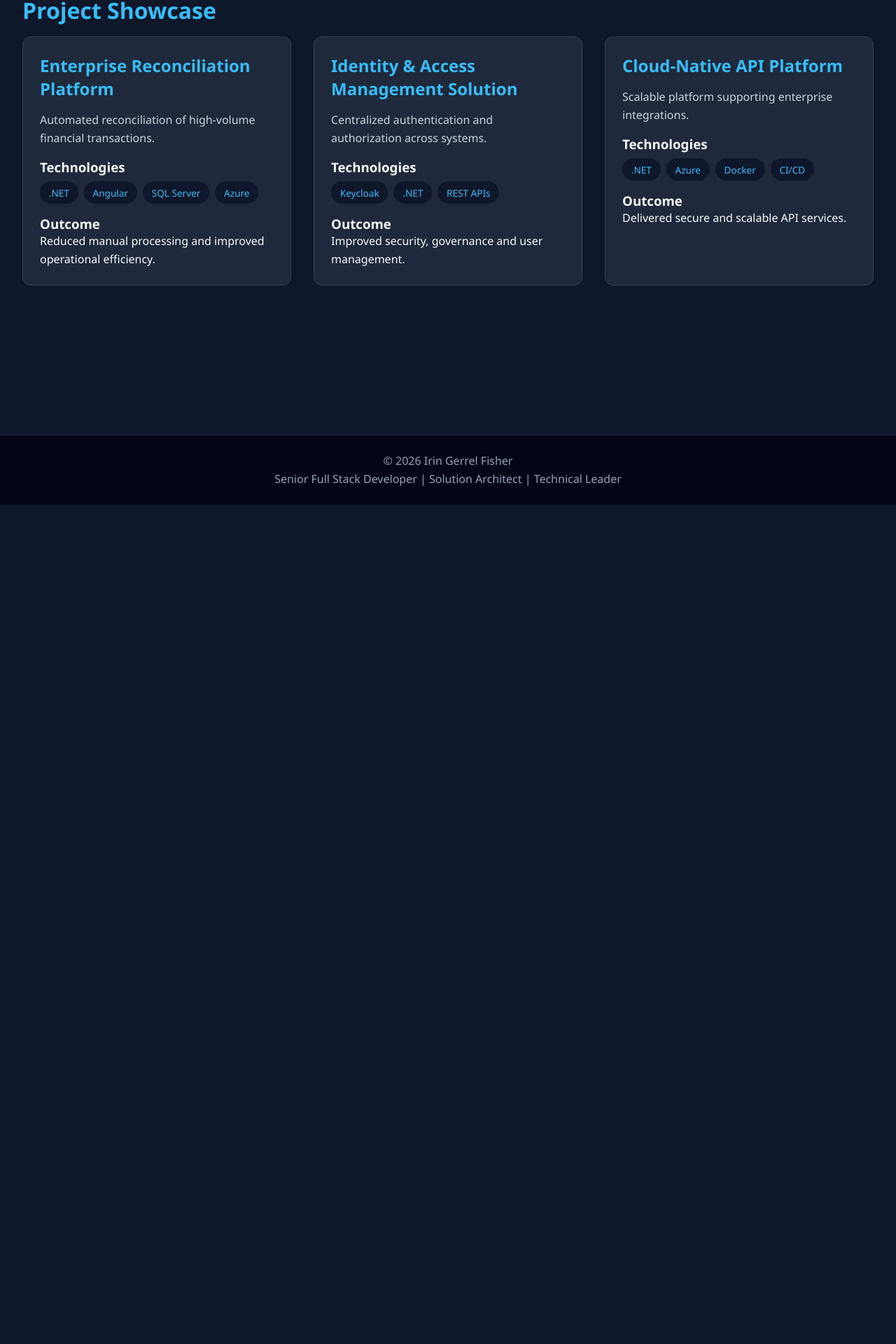
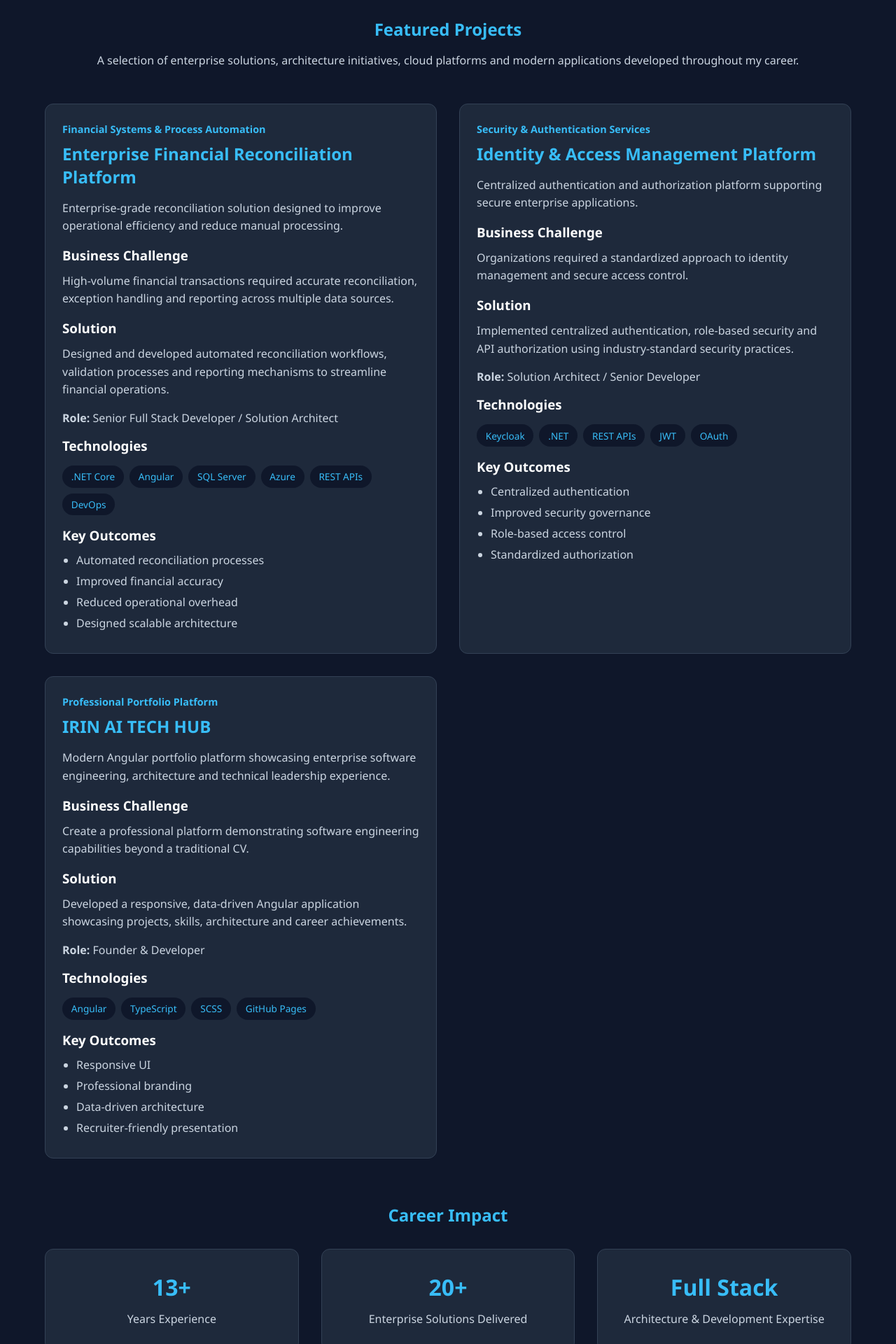
Before and after one commit to IrinFisher001/irin-ai-tech-hub, an Angular app: page /projects in a window 1280 px wide. Shown: the part 99-2019 px from the top of the page at 70% size. Before the commit the page ends 820 px from the top, so only its background shows below. Built offline with nearby package versions, Linux system fonts and the light colour scheme.

Commit message:
Update portfolio content and project showcase

```diff
--- a/src/app/data/featured-projects.ts
+++ b/src/app/data/featured-projects.ts
@@ -3,21 +3,38 @@ export interface FeaturedProject {
   title: string;
   subtitle: string;
   description: string;
+
+  businessChallenge: string;
+  solution: string;
+
   role: string;
   technologies: string[];
   achievements: string[];
+
+  architectureRoute?: string;
+
   github?: string;
-  image: string;
+  image?: string;
 }
 
 export const FEATURED_PROJECTS: FeaturedProject[] = [
   {
   id: 1,
-    title: 'Enterprise Banking Reconciliation Platform',
-    subtitle: 'Financial Systems & Automation',
+  title: 'Enterprise Financial Reconciliation Platform',
+  subtitle: 'Financial Systems & Process Automation',
+
   description:
-      'Designed and developed enterprise-grade reconciliation solutions integrating banking, payment and accounting platforms.',
-    role: 'Senior Full Stack Developer / Solution Architect',
+    'Enterprise-grade reconciliation solution designed to improve operational efficiency and reduce manual processing.',
+
+  businessChallenge:
+    'High-volume financial transactions required accurate reconciliation, exception handling and reporting across multiple data sources.',
+
+  solution:
+    'Designed and developed automated reconciliation workflows, validation processes and reporting mechanisms to streamline financial operations.',
+
+  role:
+    'Senior Full Stack Developer / Solution Architect',
+
   technologies: [
     '.NET Core',
     'Angular',
@@ -26,55 +43,81 @@ export const FEATURED_PROJECTS: FeaturedProject[] = [
     'REST APIs',
     'DevOps'
   ],
+
   achievements: [
     'Automated reconciliation processes',
     'Improved financial accuracy',
     'Reduced operational overhead',
     'Designed scalable architecture'
   ],
-    image: 'assets/images/project-placeholder.jpg'
+
+  architectureRoute: '/architecture'
 },
   {
   id: 2,
+  title: 'Identity & Access Management Platform',
+  subtitle: 'Security & Authentication Services',
+
+  description:
+    'Centralized authentication and authorization platform supporting secure enterprise applications.',
+
+  businessChallenge:
+    'Organizations required a standardized approach to identity management and secure access control.',
+
+  solution:
+    'Implemented centralized authentication, role-based security and API authorization using industry-standard security practices.',
+
+  role:
+    'Solution Architect / Senior Developer',
+
+  technologies: [
+    'Keycloak',
+    '.NET',
+    'REST APIs',
+    'JWT',
+    'OAuth'
+  ],
+
+  achievements: [
+    'Centralized authentication',
+    'Improved security governance',
+    'Role-based access control',
+    'Standardized authorization'
+  ],
+
+  architectureRoute: '/architecture'
+},
+  {
+  id: 3,
   title: 'IRIN AI TECH HUB',
   subtitle: 'Professional Portfolio Platform',
+
   description:
-      'Modern Angular-based portfolio demonstrating software engineering, architecture, cloud, DevOps and AI capabilities.',
-    role: 'Founder & Developer',
+    'Modern Angular portfolio platform showcasing enterprise software engineering, architecture and technical leadership experience.',
+
+  businessChallenge:
+    'Create a professional platform demonstrating software engineering capabilities beyond a traditional CV.',
+
+  solution:
+    'Developed a responsive, data-driven Angular application showcasing projects, skills, architecture and career achievements.',
+
+  role:
+    'Founder & Developer',
+
   technologies: [
     'Angular',
     'TypeScript',
     'SCSS',
     'GitHub Pages'
   ],
+
   achievements: [
     'Responsive UI',
+    'Professional branding',
     'Data-driven architecture',
-      'Portfolio automation',
-      'Professional branding'
+    'Recruiter-friendly presentation'
   ],
-    image: 'assets/images/project-placeholder.jpg'
-  },
-  {
-    id: 3,
-    title: 'Enterprise API Platform',
-    subtitle: 'Cloud Native Services',
-    description:
-      'Designed scalable API-driven enterprise solutions using modern architecture and DevOps practices.',
-    role: 'Solution Architect',
-    technologies: [
-      '.NET',
-      'Docker',
-      'Kubernetes',
-      'Azure DevOps',
-      'CI/CD'
-    ],
-    achievements: [
-      'Microservice architecture',
-      'Automated deployments',
-      'Containerized services',
-      'Cloud-ready solutions'
-    ],
-    image: 'assets/images/project-placeholder.jpg'
+
+  architectureRoute: '/architecture'
 }
 ];
--- a/src/app/pages/about/about.html
+++ b/src/app/pages/about/about.html
@@ -1,10 +1,80 @@
+<section class="about-section">
+
+  <div class="about-header">
+
     <h1>About Me</h1>
 
+    <p class="intro">
+      Senior Full Stack Developer, Solution Architect and Technical Leader
+      with over 13 years of experience delivering enterprise-grade software
+      solutions across financial services, enterprise platforms and cloud
+      environments.
+    </p>
+
+  </div>
+
+  <div class="about-grid">
+
+    <div class="about-card">
+
+      <h2>Who I Am</h2>
+
       <p>
-  Senior Full Stack Developer and Solution Architect with over
-  13 years of experience delivering enterprise-grade software
-  across multiple industries.
+        I am passionate about designing scalable solutions, building
+        high-quality software and helping organisations solve complex
+        business challenges through technology.
       </p>
+
+      <p>
+        My experience spans full stack development, solution architecture,
+        cloud technologies, DevOps practices and technical leadership.
+      </p>
+
+    </div>
+
+    <div class="about-card">
+
+      <h2>What I Do</h2>
+
+      <ul>
+        <li>Enterprise Solution Architecture</li>
+        <li>Full Stack Software Development</li>
+        <li>Cloud & DevOps Engineering</li>
+        <li>API Design & Integration</li>
+        <li>Technical Leadership & Mentoring</li>
+      </ul>
+
+    </div>
+
+  </div>
+
+  <div class="highlights-grid">
+
+    <div class="highlight-card">
+      <h3>13+</h3>
+      <p>Years Experience</p>
+    </div>
+
+    <div class="highlight-card">
+      <h3>20+</h3>
+      <p>Enterprise Solutions</p>
+    </div>
+
+    <div class="highlight-card">
+      <h3>Full Stack</h3>
+      <p>Backend to Frontend Expertise</p>
+    </div>
+
+    <div class="highlight-card">
+      <h3>Leadership</h3>
+      <p>Mentoring & Team Development</p>
+    </div>
+
+  </div>
+
+  <section class="career-journey">
+
+    <h2>Career Journey</h2>
 
     <div class="timeline">
 
@@ -25,7 +95,11 @@
 
       <div class="timeline-item">
         <h3>2024 - Present</h3>
-    <p>Solution Architect / Senior Full Stack Engineer</p>
+        <p>Solution Architect & Senior Full Stack Engineer</p>
       </div>
 
     </div>
+
+  </section>
+
+</section>
--- a/src/app/pages/projects/projects.html
+++ b/src/app/pages/projects/projects.html
@@ -1,79 +1,100 @@
-<h1>Project Showcase</h1>
+<section class="projects-section">
+
+  <div class="page-header">
+    <h1>Featured Projects</h1>
+
+    <p>
+      A selection of enterprise solutions, architecture initiatives,
+      cloud platforms and modern applications developed throughout my career.
+    </p>
+  </div>
 
   <div class="projects-grid">
 
+    @for(project of projects; track project.id){
+
       <div class="project-card">
 
-    <h2>Enterprise Reconciliation Platform</h2>
+        <span class="project-subtitle">
+          {{ project.subtitle }}
+        </span>
 
-    <p class="problem">
-      Automated reconciliation of high-volume financial transactions.
+        <h2>{{ project.title }}</h2>
+
+        <p>
+          {{ project.description }}
         </p>
+
+        <h3>Business Challenge</h3>
+
+        <p>
+          {{ project.businessChallenge }}
+        </p>
+
+        <h3>Solution</h3>
+
+        <p>
+          {{ project.solution }}
+        </p>
+
+        <div class="role">
+          <strong>Role:</strong>
+          {{ project.role }}
+        </div>
 
         <h3>Technologies</h3>
 
         <div class="tags">
-      <span>.NET</span>
-      <span>Angular</span>
-      <span>SQL Server</span>
-      <span>Azure</span>
-    </div>
 
-    <h3>Outcome</h3>
+          @for(tech of project.technologies; track tech){
 
-    <p>
-      Reduced manual processing and improved operational efficiency.
-    </p>
+            <span>{{ tech }}</span>
+
+          }
 
         </div>
 
-  <div class="project-card">
+        <h3>Key Outcomes</h3>
 
-    <h2>Identity & Access Management Solution</h2>
+        <ul>
 
-    <p class="problem">
-      Centralized authentication and authorization across systems.
-    </p>
+          @for(item of project.achievements; track item){
 
-    <h3>Technologies</h3>
+            <li>{{ item }}</li>
 
-    <div class="tags">
-      <span>Keycloak</span>
-      <span>.NET</span>
-      <span>REST APIs</span>
-    </div>
+          }
 
-    <h3>Outcome</h3>
-
-    <p>
-      Improved security, governance and user management.
-    </p>
+        </ul>
 
       </div>
 
-  <div class="project-card">
-
-    <h2>Cloud-Native API Platform</h2>
-
-    <p class="problem">
-      Scalable platform supporting enterprise integrations.
-    </p>
-
-    <h3>Technologies</h3>
-
-    <div class="tags">
-      <span>.NET</span>
-      <span>Azure</span>
-      <span>Docker</span>
-      <span>CI/CD</span>
-    </div>
-
-    <h3>Outcome</h3>
-
-    <p>
-      Delivered secure and scalable API services.
-    </p>
+    }
 
   </div>
 
+  <section class="impact-section">
+
+    <h2>Career Impact</h2>
+
+    <div class="impact-grid">
+
+      <div class="impact-card">
+        <h3>13+</h3>
+        <p>Years Experience</p>
       </div>
+
+      <div class="impact-card">
+        <h3>20+</h3>
+        <p>Enterprise Solutions Delivered</p>
+      </div>
+
+      <div class="impact-card">
+        <h3>Full Stack</h3>
+        <p>Architecture & Development Expertise</p>
+      </div>
+
+    </div>
+
+  </section>
+
+</section>
--- a/src/app/pages/projects/projects.scss
+++ b/src/app/pages/projects/projects.scss
@@ -1,7 +1,25 @@
+.projects-section {
+  padding: 2rem;
+}
+
+.page-header {
+  text-align: center;
+  margin-bottom: 3rem;
+}
+
+.page-header h1 {
+  color: #38bdf8;
+  margin-bottom: 1rem;
+}
+
+.page-header p {
+  color: #cbd5e1;
+}
+
 .projects-grid {
   display: grid;
   gap: 2rem;
-  grid-template-columns: repeat(auto-fit, minmax(350px, 1fr));
+  grid-template-columns: repeat(auto-fit, minmax(400px, 1fr));
 }
 
 .project-card {
@@ -9,7 +27,6 @@
   border: 1px solid #334155;
   border-radius: 12px;
   padding: 1.5rem;
-
   transition: 0.3s ease;
 }
 
@@ -18,13 +35,24 @@
   border-color: #38bdf8;
 }
 
+.project-subtitle {
+  color: #38bdf8;
+  font-size: 0.9rem;
+  font-weight: 600;
+}
+
 .project-card h2 {
   color: #38bdf8;
+  margin-top: 0.5rem;
   margin-bottom: 1rem;
 }
 
-.problem {
-  margin-bottom: 1rem;
+.project-card p {
+  color: #cbd5e1;
+}
+
+.role {
+  margin: 1rem 0;
   color: #cbd5e1;
 }
 
@@ -32,19 +60,63 @@
   display: flex;
   flex-wrap: wrap;
   gap: 0.5rem;
-
-  margin-top: 0.5rem;
+  margin-top: 1rem;
   margin-bottom: 1rem;
 }
 
 .tags span {
   background: #0f172a;
-
   color: #38bdf8;
-
   padding: 0.4rem 0.8rem;
-
   border-radius: 16px;
-
   font-size: 0.85rem;
 }
+
+.project-card h3 {
+  color: #ffffff;
+  margin-top: 1rem;
+  margin-bottom: 0.75rem;
+}
+
+.project-card ul {
+  padding-left: 1.25rem;
+}
+
+.project-card li {
+  color: #cbd5e1;
+  margin-bottom: 0.5rem;
+}
+
+.impact-section {
+  margin-top: 4rem;
+}
+
+.impact-section h2 {
+  color: #38bdf8;
+  text-align: center;
+  margin-bottom: 2rem;
+}
+
+.impact-grid {
+  display: grid;
+  gap: 2rem;
+  grid-template-columns: repeat(auto-fit, minmax(220px, 1fr));
+}
+
+.impact-card {
+  background: #1e293b;
+  border: 1px solid #334155;
+  border-radius: 12px;
+  padding: 2rem;
+  text-align: center;
+}
+
+.impact-card h3 {
+  color: #38bdf8;
+  font-size: 2rem;
+  margin-bottom: 0.75rem;
+}
+
+.impact-card p {
+  color: #cbd5e1;
+}
--- a/src/app/pages/projects/projects.ts
+++ b/src/app/pages/projects/projects.ts
@@ -1,4 +1,5 @@
 import { Component } from '@angular/core';
+import { FEATURED_PROJECTS } from '../../data/featured-projects';
 
 @Component({
   selector: 'app-projects',
@@ -6,4 +7,6 @@ import { Component } from '@angular/core';
   templateUrl: './projects.html',
   styleUrl: './projects.scss',
 })
-export class Projects {}
+export class Projects {
+  projects = FEATURED_PROJECTS;
+}
```
Also changed, not shown: src/app/pages/about/about.scss (+77 -0 lines), src/app/pages/architecture/architecture.html (+22 -2 lines), src/app/pages/contact/contact.html (+90 -4 lines), src/app/pages/contact/contact.scss (+73 -0 lines). Lines whose indentation alone changed are shown as unchanged.
